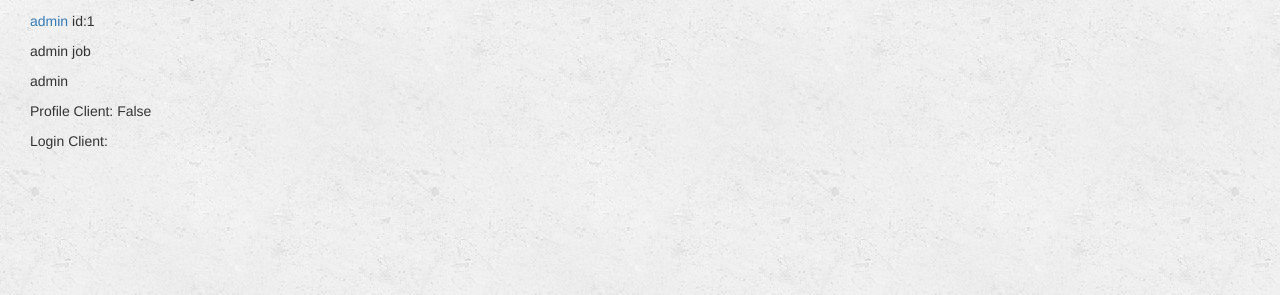
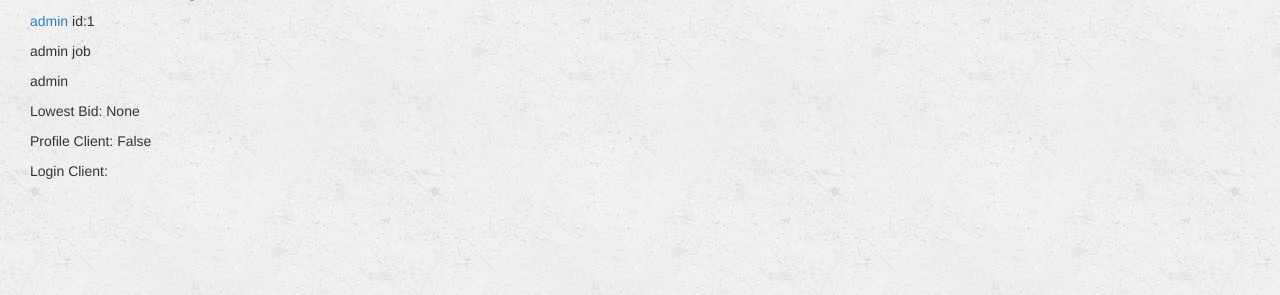
Before and after one commit to Tlee94/Mini-Turk, a Django app: page /turk/profile/2/job/6/ in a window 1280 px wide. Shown: the part 166-461 px from the top of the page. Run offline with Django 3.2, Linux system fonts and the light colour scheme; a user stored in the database is signed in; data comes from the database, SQL or seed files in the repository; both versions use the stored data as it was after the commit; some libraries are stand-ins or nearby versions.

Commit message:
Shows current lowest bid on jobs implemented

```diff
--- a/RST/turk/templates/turk/job_description.html
+++ b/RST/turk/templates/turk/job_description.html
@@ -14,12 +14,17 @@
                         <h1>Job Desciption</h1>
 
 
-                        <p><a href = "{% url 'turk:detail' job.user.id %}">{{ job.user.first_name }}</a>
+                        <p><a href = "{% url 'turk:detail' job.user.id %}">{{ job.user.username }}</a>
                         id:{{job.user.id}}
                         </p>
                         <p>{{ job.job_title }}</p>
-                        <p>{{job.job_description}}</p>
+                        <p>{{ job.job_description}}</p>
 
+                        {% if job.lowest_bid > 0 %}
+                        <p>Lowest Bid: {{ job.lowest_bid }}</p>
+                        {% else %}
+                        <p>Lowest Bid: None</p>
+                        {% endif %}
 
                         <p>Profile Client: {{user.profile.isClient}}</p>
                         <p>Login Client: {{ request.user.profile.isClient }}</p>
--- a/RST/turk/views.py
+++ b/RST/turk/views.py
@@ -25,7 +25,7 @@ def detail(request, user_id):
     user = get_object_or_404(User, pk=user_id)
     return render(request, 'turk/detail.html',  {'user': user})
 
-
+'''
 def job_description(request, user_id, job_id):
     user = get_object_or_404(User, pk=user_id)
     job = Job.objects.get(pk=job_id)
@@ -33,6 +33,32 @@ def job_description(request, user_id, job_id):
         'user': user,
         'job': job,
         'lowest_bid': job.lowest_bid,
+    }
+    return render(request, 'turk/job_description.html', context)
+    '''
+
+
+def job_description(request, user_id, job_id):
+    user = get_object_or_404(User, pk=user_id)
+    job = Job.objects.get(pk=job_id)
+
+    bid_list = job.bidder_set.all()
+    lowest_bid = -1
+    count = job.bidder_set.count()
+
+    if count > 0:
+        lowest_bid = bid_list[0].price
+        for bid in bid_list:
+            if bid.price < lowest_bid:
+                lowest_bid = bid.price
+        '''for i in range(0, count):
+            if bid_list[i].price < lowest_bid:
+                lowest_bid = bid_list[i].price'''
+        job.lowest_bid = lowest_bid
+
+    context = {
+        'user': user,
+        'job': job,
     }
     return render(request, 'turk/job_description.html', context)
 
```
Also changed, not shown: RST/db.sqlite3.
